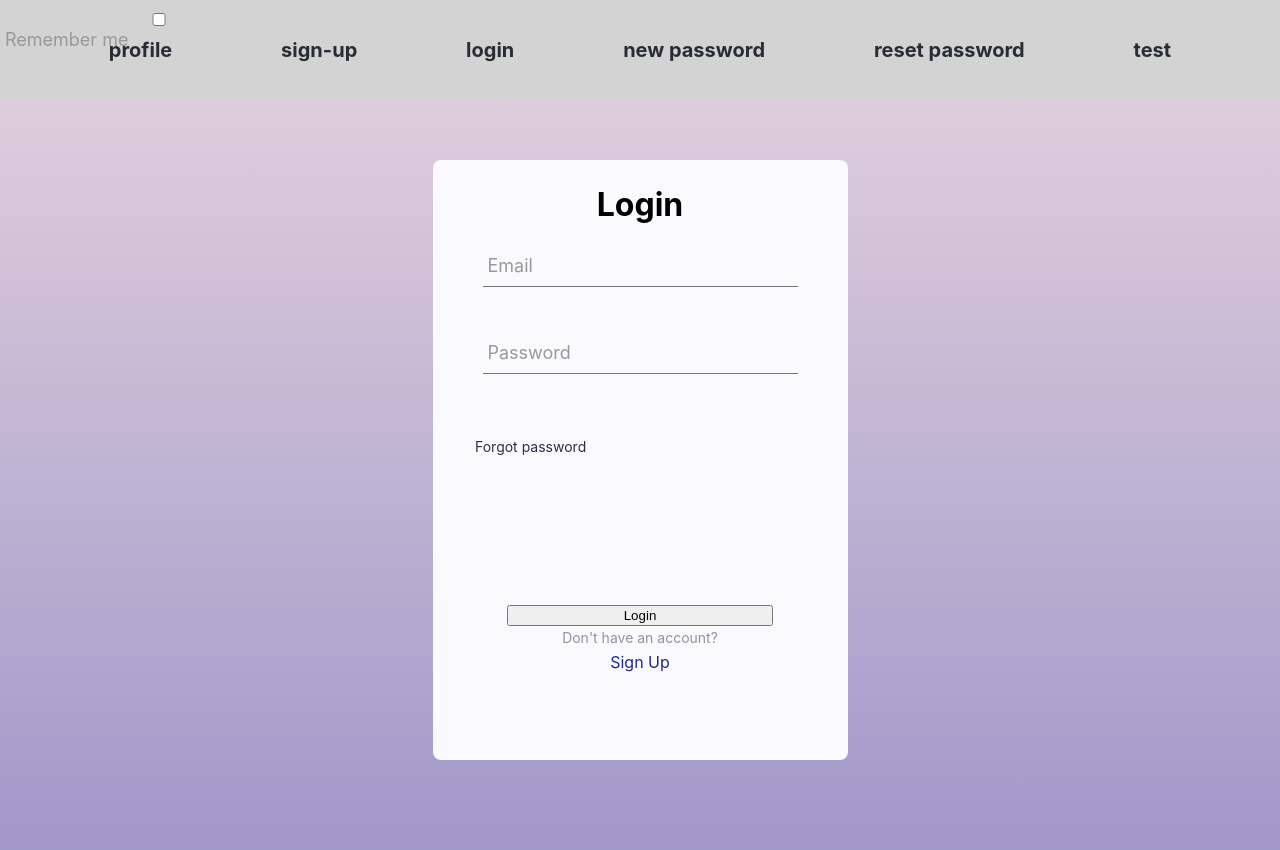
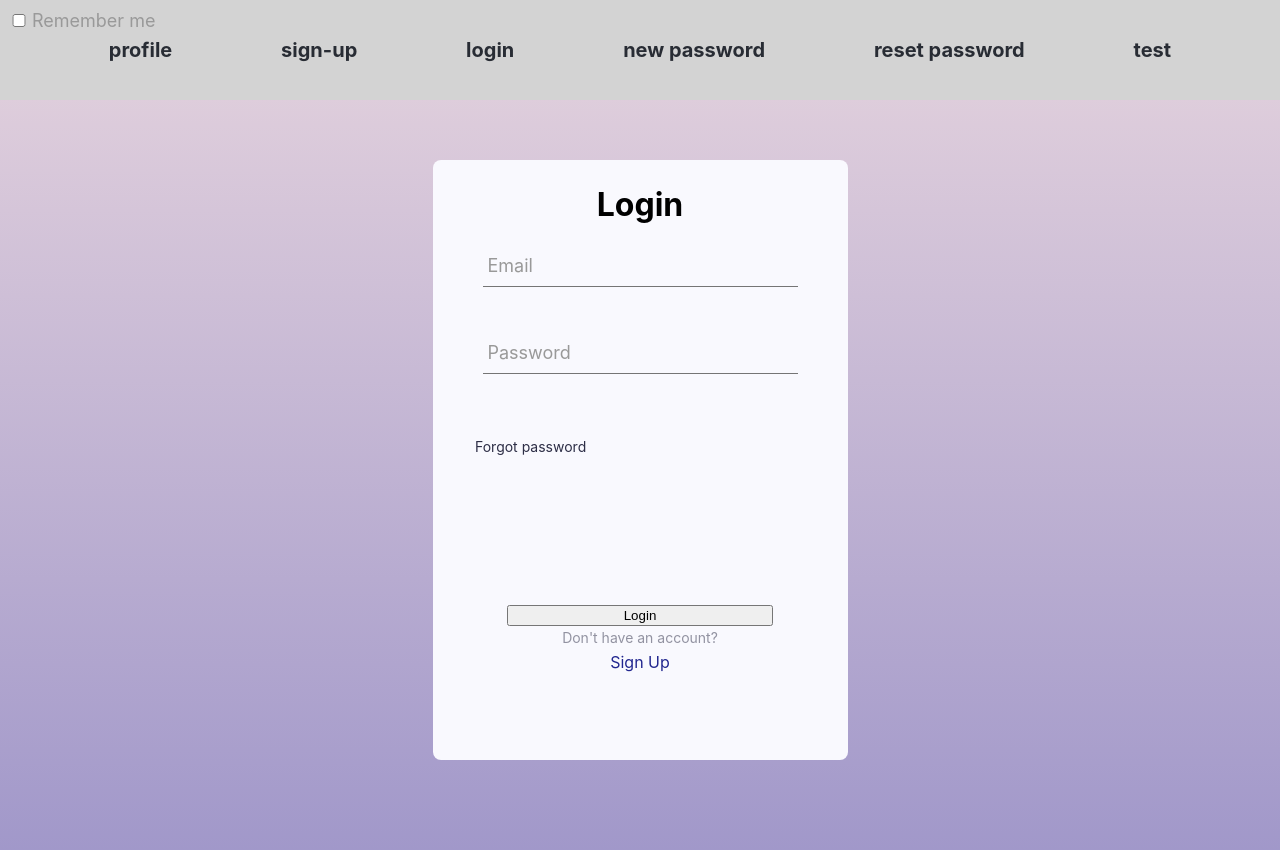
Before and after one commit to FFiillaattoovv/flashcards, a React (Create React App) app: page /#/login in a window 1280 px wide. Shown: the top 850 px of the page. Built offline with nearby package versions, Linux system fonts and the light colour scheme.

Commit message:
Login.module.css updated

```diff
--- a/src/2-features/1-auth/1-login/Login.module.css
+++ b/src/2-features/1-auth/1-login/Login.module.css
@@ -33,6 +33,10 @@
     width: 330px;
     margin: 20px 0;
 }
+.loginCheckbox {
+    width: 20px;
+    display: inline-block;
+}
 .forgotLink {
     text-decoration: none;
     color: #2D2E46;
--- a/src/2-features/1-auth/1-login/Login.tsx
+++ b/src/2-features/1-auth/1-login/Login.tsx
@@ -36,7 +36,7 @@ function Login() {
                 <SuperInputText className={style.loginInput} placeholder={'Email'} value={email} onChange={emailHandler}/>
                 <SuperInputText className={style.loginInput} placeholder={'Password'} value={password} onChange={passwordHandler}/>
                 <div className={style.rememberBlock}>
-                    <SuperCheckbox checked={rememberMe} onClick={rememberMeHandler}>Remember me</SuperCheckbox>
+                    <SuperCheckbox className={style.loginCheckbox} checked={rememberMe} onClick={rememberMeHandler}>Remember me</SuperCheckbox>
                     <NavLink to={PATH.RESET_PASSWORD} className={style.forgotLink} activeClassName={style.forgotLincActive}>Forgot password</NavLink>
                 </div>
                 <SuperButton className={style.loginButton} onClick={loginHandler}>Login</SuperButton>
```
